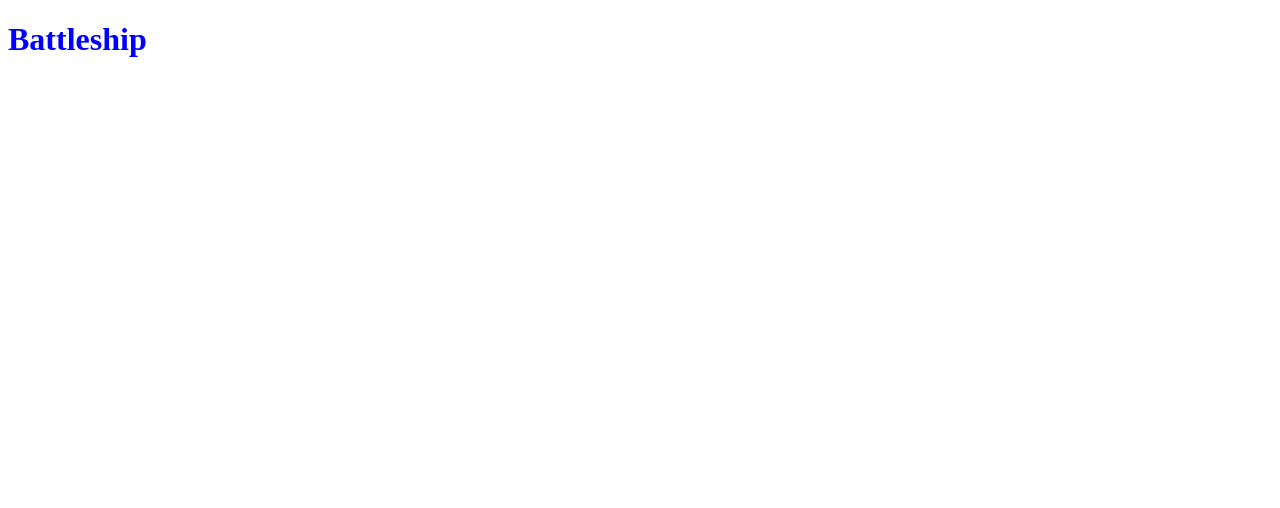
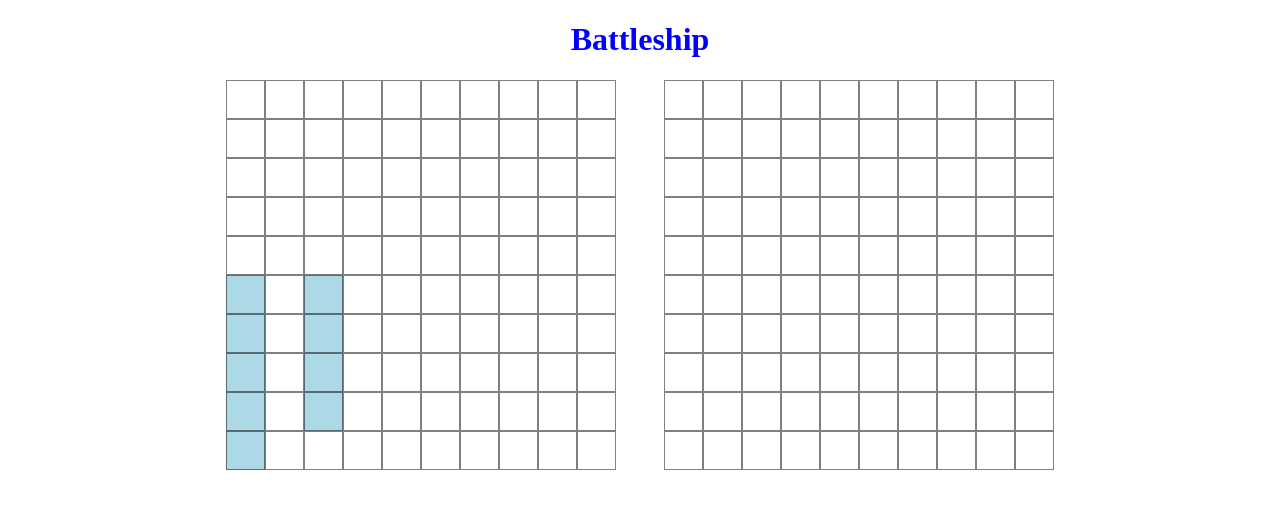
Before and after one commit to yondagonda/Project-Battleship, a website built with webpack: page src/index.html in a window 1280 px wide. Built offline with nearby package versions, Linux system fonts and the light colour scheme.

Commit message:
grid layout and basic DOM interaction implemented

```diff
--- /dev/null
+++ b/src/DOMInteraction.js
@@ -0,0 +1,49 @@
+/* eslint-disable no-param-reassign */
+/* eslint-disable no-plusplus */
+/* eslint-disable import/prefer-default-export */
+
+let playerTable = document.querySelector('.player-square');
+
+export function generateGrid(playerOrOpponent) {
+  if (playerOrOpponent === 'opponent') {
+    playerTable = document.querySelector('.opponent-square');
+  }
+  for (let i = 1; i <= 10; i++) {
+    const row = document.createElement('tr');
+
+    for (let j = 1; j <= 10; j++) {
+      const cell = document.createElement('td');
+      row.appendChild(cell);
+      cell.className = 'player-td';
+      if (playerOrOpponent === 'opponent') {
+        cell.className = 'opponent-td';
+      }
+      cell.dataset.id = [i, j];
+      cell.addEventListener('click', (e) => {
+        const clickedPos = e.target.dataset.id;
+        const result = clickedPos.split(',').map(Number);
+        console.log(result);
+      });
+    }
+    playerTable.appendChild(row);
+  }
+}
+
+export function renderShip(shipPositions, playerOrOpponent) {
+  let cells = document.querySelectorAll('.player-td');
+  if (playerOrOpponent === 'opponent')
+    cells = document.querySelectorAll('.opponent-td');
+
+  cells.forEach((cell) => {
+    shipPositions.forEach((element) => {
+      const result = element.join(',');
+
+      if (result === cell.dataset.id) {
+        cell.style.backgroundColor = 'lightblue';
+      }
+    });
+  });
+}
+// function displayShip(coordinate) {}
+
+// function renderGameboard(gb) {}
--- a/src/factory.js
+++ b/src/factory.js
@@ -81,6 +81,9 @@ export function Gameboard() {
       if (battleship.sunk && carrier.sunk) return 'All ships have been sunk!';
       return 'There are still ships remaining';
     },
+    getAllShips() {
+      return allShips;
+    },
   };
 }
 // Game function: ships can only be placed vertically at first, with a rotate button available after
@@ -93,7 +96,7 @@ export function Gameboard() {
 // Destroyer: length 2
 
 export function Player(name, myGameboard) {
-  const returnedCoordinates = []; // ensure random moves made wont repeat
+  const returnedCoordinates = []; // ensures random moves made wont repeat
   return {
     name,
     myTurn: false,
--- a/src/index.html
+++ b/src/index.html
@@ -9,5 +9,10 @@
   </head>
   <body>
     <h1>Battleship</h1>
+
+    <main>
+      <section class="player-square"></section>
+      <section class="opponent-square"></section>
+    </main>
   </body>
 </html>
--- a/src/index.js
+++ b/src/index.js
@@ -1,23 +1,34 @@
 import './style.css';
 import { Gameboard, CreateShip, Player } from './factory';
+import { generateGrid, renderShip } from './DOMInteraction';
+
+generateGrid('player');
+generateGrid('opponent');
 
 const carrier = CreateShip(5);
 const battleship = CreateShip(4);
 
 const player1gb = Gameboard();
 const player1 = Player('Johny', player1gb);
+const player2gb = Gameboard();
+const player2 = Player('Computer', player2gb);
 console.log(player1);
+console.log(player2);
 
-console.log(player1.myGameboard.placeShip(carrier, [1, 5]));
-console.log(player1.myGameboard.placeShip(battleship, [3, 5]));
+const p1carrier = player1.myGameboard.placeShip(carrier, [1, 5]);
+renderShip(p1carrier, 'player');
+const p1battleship = player1.myGameboard.placeShip(battleship, [3, 5]);
+renderShip(p1battleship, 'player');
 
-console.log(player1.myGameboard.receiveAttack([3, 4]));
-console.log(player1.myGameboard.receiveAttack([3, 7]));
-// console.log(player1.myGameboard.receiveAttack([3, 5]));
-// console.log(player1.myGameboard.receiveAttack([3, 3]));
-// console.log(player1.myGameboard.receiveAttack([3, 2]));
+console.log(player1.myGameboard.getAllShips());
 
-console.log(player1.myGameboard.checkifAllSunk());
-console.log(player1.makeRandomMove());
-console.log(player1.makeRandomMove());
-console.log(player1.makeRandomMove());
+// console.log(player1.myGameboard.receiveAttack([3, 4]));
+// console.log(player1.myGameboard.receiveAttack([3, 7]));
+// // console.log(player1.myGameboard.receiveAttack([3, 5]));
+// // console.log(player1.myGameboard.receiveAttack([3, 3]));
+// // console.log(player1.myGameboard.receiveAttack([3, 2]));
+
+// console.log(player1.myGameboard.checkifAllSunk());
+// console.log(player1.makeRandomMove());
+// console.log(player1.makeRandomMove());
+// console.log(player1.makeRandomMove());
--- a/src/style.css
+++ b/src/style.css
@@ -1,3 +1,25 @@
 h1 {
   color: blue;
+  text-align: center;
 }
+
+main {
+  display: flex;
+  gap: 3em;
+  justify-content: center;
+}
+
+td {
+  border: 1px solid rgb(0, 0, 0, 0.5);
+  height: 35px;
+  width: 35px;
+}
+
+td:hover {
+  background-color: rgb(190, 188, 188);
+}
+
+.player-square,
+.opponent-square {
+  transform: rotate(270deg);
+}
```
Also changed, not shown: dist/main.js, src/player.js (deleted).
